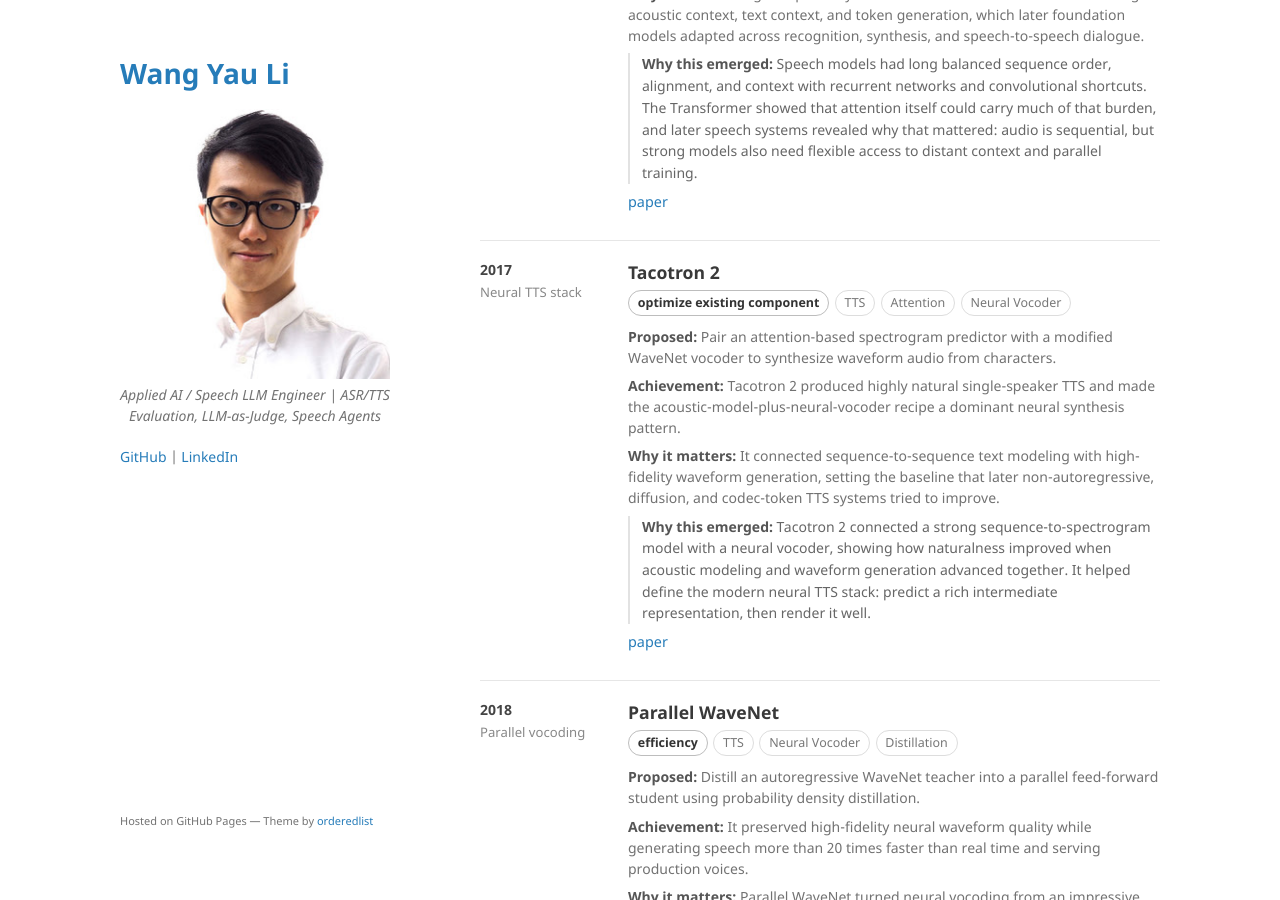
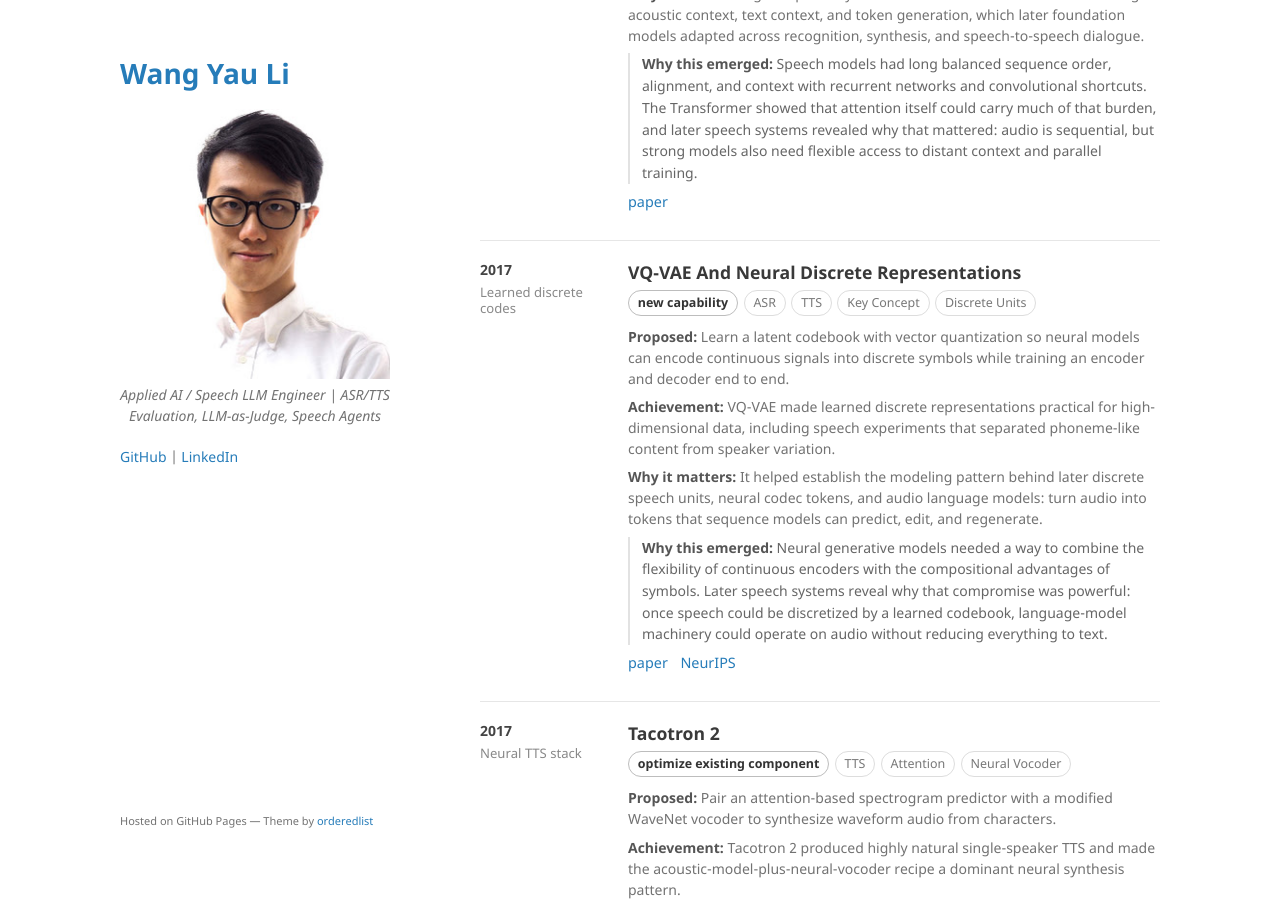
Before and after one commit to kennethli319/kennethli319.github.io, a Jekyll site: the page built from speech-timeline.md, in a window 1280 px wide and 900 px high, scrolled down 18723 px. Built offline with Jekyll 4.4.1, drawn with Linux system fonts in a browser that asks for light colours.

Commit message:
Add VQ-VAE speech timeline milestone

```diff
--- a/speech-timeline.md
+++ b/speech-timeline.md
@@ -853,6 +853,22 @@ title: Speech Timeline
 <section class="speech-row">
   <aside class="speech-year">
     2017
+    <div class="speech-kicker">Learned discrete codes</div>
+  </aside>
+  <div class="speech-body">
+    <h2>VQ-VAE And Neural Discrete Representations</h2>
+    <div class="speech-meta"><span class="speech-impact">new capability</span><span class="speech-tag">ASR</span><span class="speech-tag">TTS</span><span class="speech-tag">Key Concept</span><span class="speech-tag">Discrete Units</span></div>
+    <p><strong>Proposed:</strong> Learn a latent codebook with vector quantization so neural models can encode continuous signals into discrete symbols while training an encoder and decoder end to end.</p>
+    <p><strong>Achievement:</strong> VQ-VAE made learned discrete representations practical for high-dimensional data, including speech experiments that separated phoneme-like content from speaker variation.</p>
+    <p><strong>Why it matters:</strong> It helped establish the modeling pattern behind later discrete speech units, neural codec tokens, and audio language models: turn audio into tokens that sequence models can predict, edit, and regenerate.</p>
+    <p class="speech-reflection"><strong>Why this emerged:</strong> Neural generative models needed a way to combine the flexibility of continuous encoders with the compositional advantages of symbols. Later speech systems reveal why that compromise was powerful: once speech could be discretized by a learned codebook, language-model machinery could operate on audio without reducing everything to text.</p>
+    <p class="speech-source"><a href="https://arxiv.org/abs/1711.00937">paper</a> <a href="https://papers.neurips.cc/paper_files/paper/2017/hash/7a98af17e63a0ac09ce2e96d03992fbc-Abstract.html">NeurIPS</a></p>
+  </div>
+</section>
+
+<section class="speech-row">
+  <aside class="speech-year">
+    2017
     <div class="speech-kicker">Neural TTS stack</div>
   </aside>
   <div class="speech-body">
```
